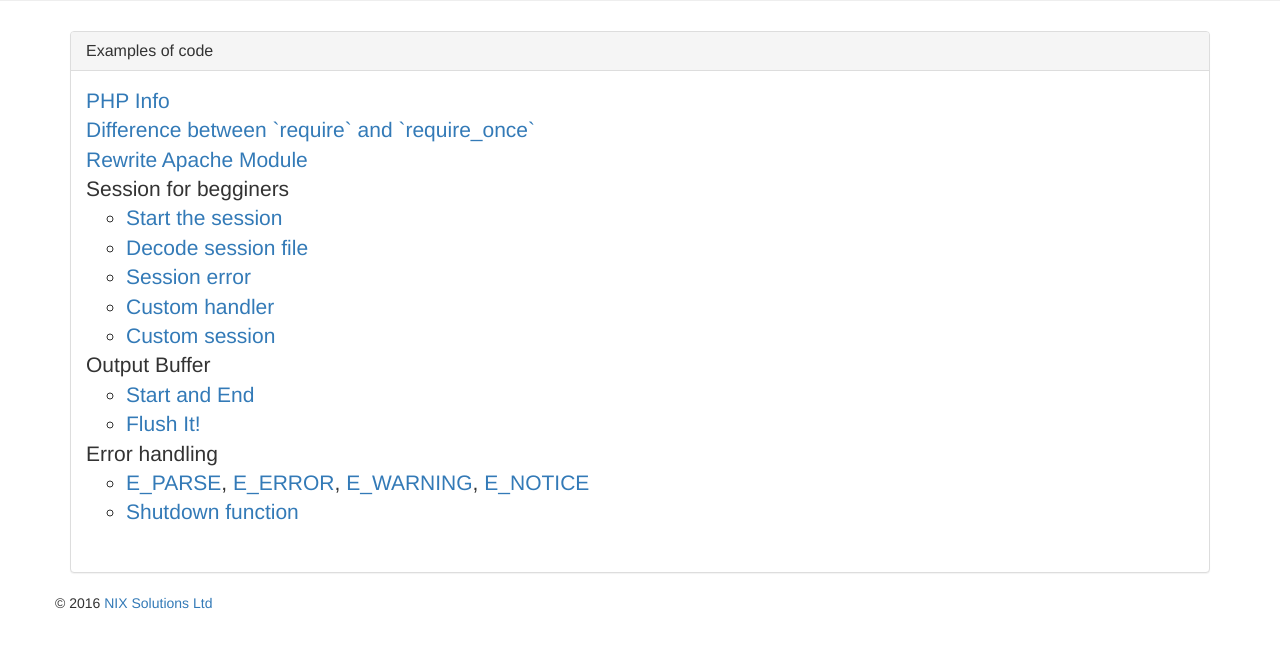
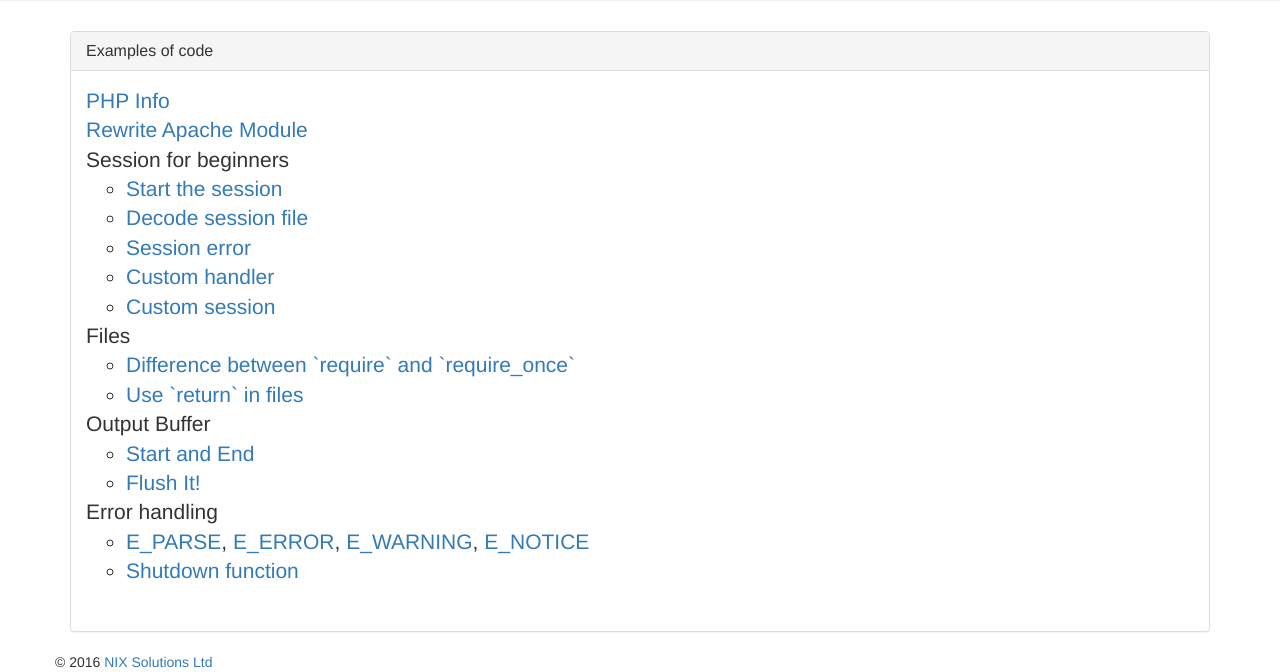
Before and after one commit to AntonShevchuk/php-education, a PHP site: page / in a window 1280 px wide. Shown: the part 300-972 px from the top of the page. Before the commit the page ends 909 px from the top, so only its background shows below. Run offline with PHP 8.4, Linux system fonts and the light colour scheme; some libraries are stand-ins or nearby versions.

Commit message:
Added config example

```diff
--- a/config/array.php
+++ /dev/null
@@ -1,6 +0,0 @@
-<?php
-return array(
-    'qwe',
-    'asd',
-    'zxc'
-);
--- /dev/null
+++ b/files/config.php
@@ -0,0 +1,4 @@
+<?php
+$dbConfig = require 'config/db.php';
+
+var_dump($dbConfig);
--- /dev/null
+++ b/files/config/db.php
@@ -0,0 +1,6 @@
+<?php
+return array(
+    'host' => 'localhost',
+    'user' => 'root',
+    'pass' => ''
+);
--- a/include/menu.php
+++ b/include/menu.php
@@ -1,14 +1,11 @@
 <li>
     <a href="display.php?file=phpinfo">PHP Info</a>
-</li>
-<li>
-    <a href="display.php?file=require">Difference between `require` and `require_once`</a>
 </li>
 <li>
     <a href="display.php?file=rewrite">Rewrite Apache Module</a>
 </li>
 <li>
-    Session for begginers
+    Session for beginners
     <ul>
         <li>
             <a href="display.php?file=session/start">Start the session</a>
@@ -24,6 +21,17 @@
         </li>
         <li>
             <a href="display.php?file=session/custom">Custom session</a>
+        </li>
+    </ul>
+</li>
+<li>
+    Files
+    <ul>
+        <li>
+            <a href="display.php?file=files/require">Difference between `require` and `require_once`</a>
+        </li>
+        <li>
+            <a href="display.php?file=files/config">Use `return` in files</a>
         </li>
     </ul>
 </li>
```
Also changed, not shown: files/require.php (renamed from require.php).
